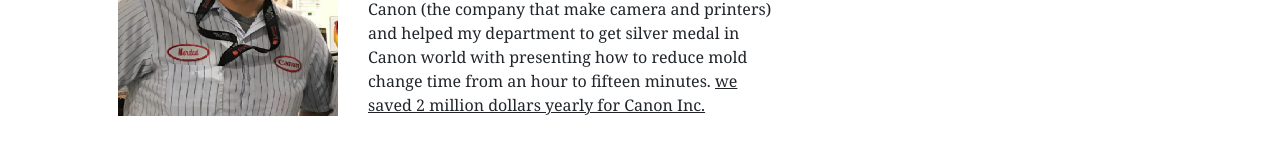
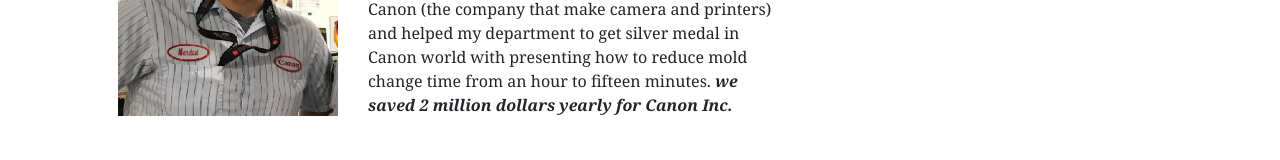
Before and after one commit to mkarkuody/responsiveportfolio, a plain HTML site: page index.html in a window 1280 px wide. Shown: the part 378-538 px from the top of the page. Drawn offline with nearby package versions, Linux system fonts and the light colour scheme.

Commit message:
fixed some HTML coding issues

```diff
--- a/index.html
+++ b/index.html
@@ -53,12 +53,13 @@
           <hr />
           <a href="https://github.com/mkarkuody"> <img src="Merdad.jpg" alt="" id="image" /></a>
 
-          <p>My name is <b>Merdad</b>. I am chasing my dreams. Moved from Iran, got my US citizenship, learned 4 more languages
+          <p>My name is <b>Merdad</b>. I am chasing my dreams. Moved from Iran, got my US citizenship, learned 4 more
+            languages
             other than my mother tongue, and got my <b>MBA</b>. </p>
           <br />
           <p>I am so motivated and done several projects for Canon (the company that make camera and printers) and
             helped my department to get silver medal in Canon world with presenting how to reduce mold change time from
-            an hour to fifteen minutes. <u><col= "blue"> we saved 2 million dollars yearly for Canon Inc.</col></u>
+            an hour to fifteen minutes. <em><b> we saved 2 million dollars yearly for Canon Inc.</b></em>
           </p>
           <br>
           <p>
```
